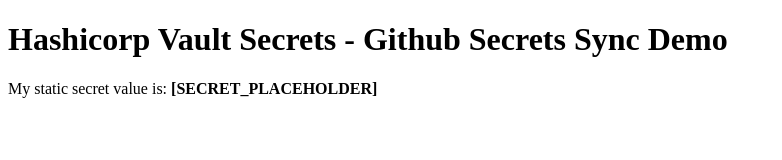
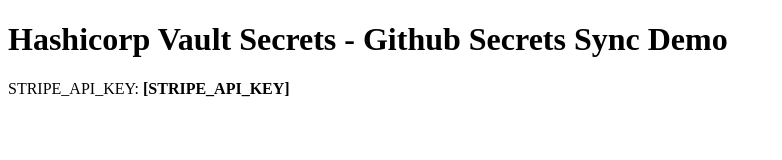
Before and after one commit to mattspahr-hashi/hvs-demo, a plain HTML site: page app/static/index.html in a window 1280 px wide. Shown: the whole page, without its empty margins (0-782 px from the left). Drawn offline with Linux system fonts and the light colour scheme.

Commit message:
changed secret name

```diff
--- a/app/static/index.html
+++ b/app/static/index.html
@@ -7,6 +7,6 @@
 </head>
 <body>
     <h1>Hashicorp Vault Secrets - Github Secrets Sync Demo</h1>
-    <p>My static secret value is: <span id="secret-placeholder"><strong>[SECRET_PLACEHOLDER]</strong></span></p>
+    <p>STRIPE_API_KEY: <span id="secret-placeholder"><strong>[STRIPE_API_KEY]</strong></span></p>
 </body>
 </html>
```
Also changed, not shown: 5 other files.
